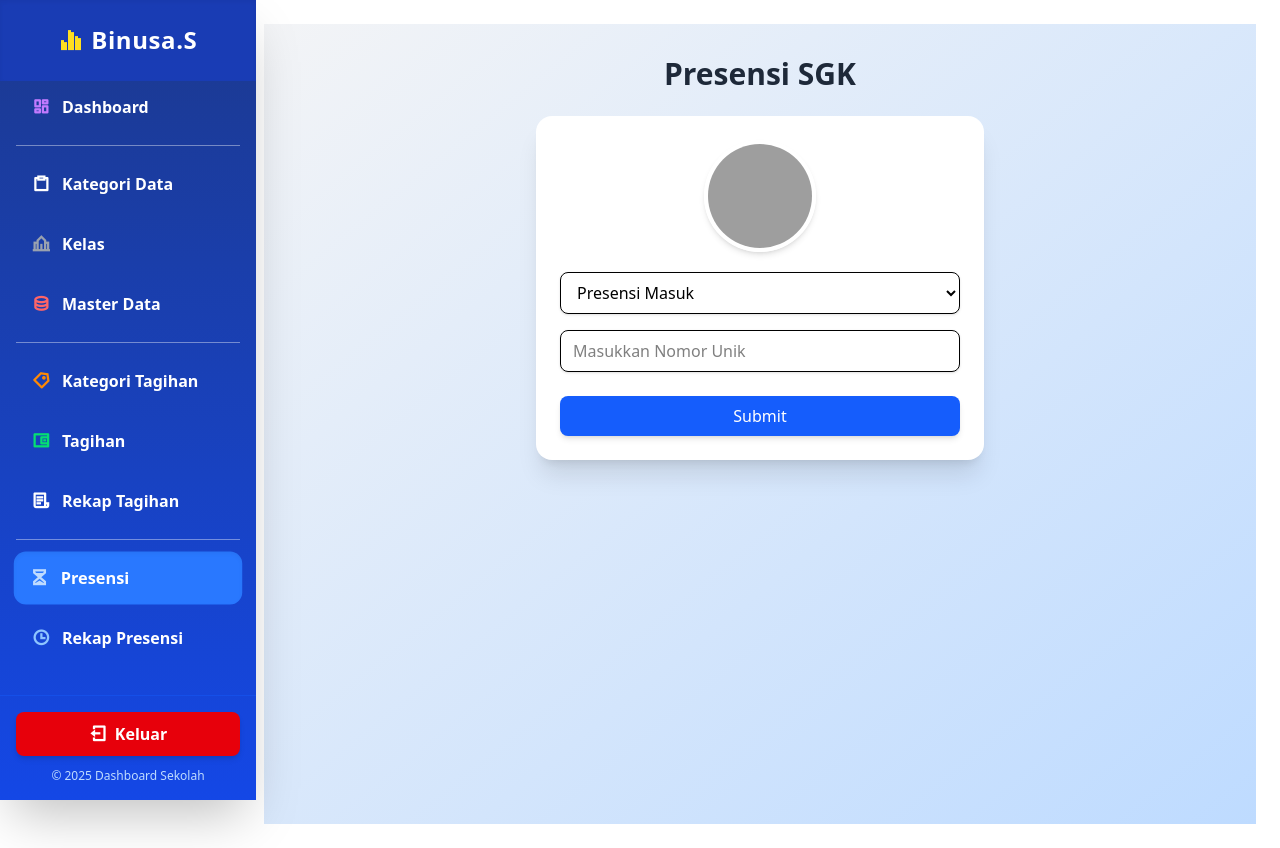
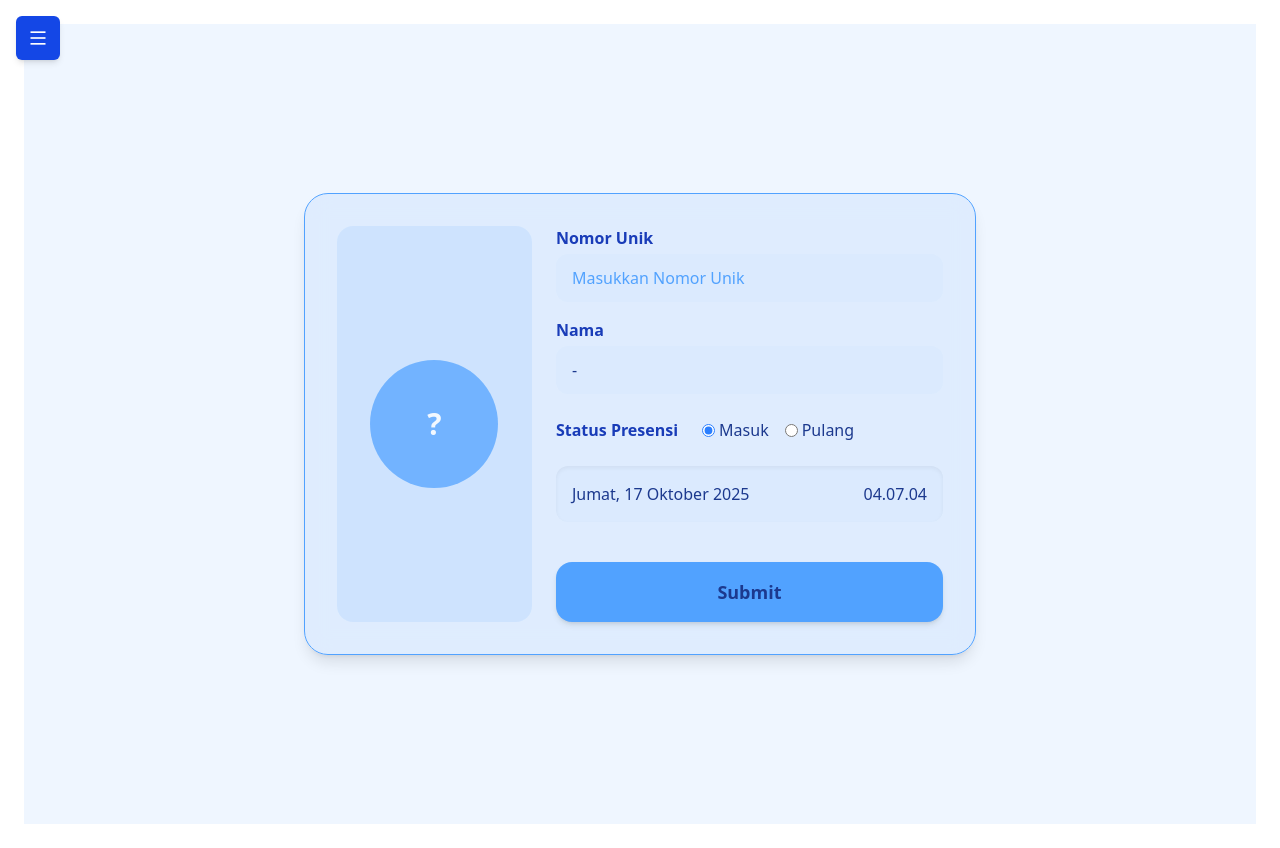
Before and after one commit to andrescrenshot/Kelompok-1, a React (Vite) app: page /Presensi in a window 1280 px wide. Built offline with nearby package versions, Linux system fonts and the light colour scheme; data requests are answered from the project's data file; grey boxes are pictures that could not be loaded.

Commit message:
Kelompok 1

```diff
--- a/db.json
+++ b/db.json
@@ -19,16 +19,6 @@
       "email": "regis@gmail.com",
       "kategori": "Guru",
       "nomorUnik": "SIS-3881"
-    },
-    {
-      "id": "4204",
-      "nama": "dafa",
-      "kelas": "X",
-      "jurusan": "TSM",
-      "jabatan": "Belum ada jabatan/bagian",
-      "email": "dr@gmail.com",
-      "kategori": "Siswa",
-      "nomorUnik": "SIS-4063"
     },
     {
       "id": "fabc",
@@ -200,106 +190,31 @@
   ],
   "presensi": [
     {
-      "id": "ad35",
-      "nomorUnik": "SIS-7340",
-      "nama": "dafa",
-      "kelas": "X",
-      "jurusan": "TKJ",
-      "kategori": "Siswa",
-      "jabatan": "Belum ada jabatan/bagian",
-      "tanggal": "2025-12-03",
-      "jamMasuk": "08.49",
-      "jamPulang": ""
-    },
-    {
-      "id": "fe00",
-      "nomorUnik": "SIS-3881",
-      "nama": "darren",
-      "kelas": "-",
-      "jurusan": "-",
-      "kategori": "Guru",
-      "jabatan": "Guru Biologi",
-      "tanggal": "2025-12-03",
-      "jamMasuk": "10.15",
-      "jamPulang": ""
-    },
-    {
-      "id": "ebcd",
-      "nomorUnik": "SIS-3679",
-      "nama": "bambang",
-      "kelas": "XI",
-      "jurusan": "TSM",
-      "kategori": "Siswa",
-      "jabatan": "Belum ada jabatan/bagian",
-      "tanggal": "2025-12-03",
-      "jamMasuk": "10.52",
-      "jamPulang": ""
-    },
-    {
-      "id": "4b26",
-      "nomorUnik": "SIS-6997",
-      "nama": "fadil ",
-      "kelas": "XII",
-      "jurusan": "TKJ",
-      "kategori": "Siswa",
-      "jabatan": "osis",
-      "tanggal": "2025-12-04",
-      "jamMasuk": "07.32",
-      "jamPulang": ""
-    },
-    {
-      "id": "5e54",
-      "nomorUnik": "SIS-3881",
-      "nama": "darren",
-      "kelas": "-",
-      "jurusan": "-",
-      "kategori": "Guru",
-      "jabatan": "Guru Biologi",
-      "tanggal": "2025-12-04",
-      "jamMasuk": "07.35",
-      "jamPulang": ""
-    },
-    {
-      "id": "d246",
+      "id": "4ffb",
       "nomorUnik": "SIS-7340",
       "nama": "dafa",
       "kategori": "Siswa",
       "kelas": "X",
       "jurusan": "TKJ",
       "jabatan": "Belum ada jabatan/bagian",
-      "tanggal": "2025-12-05",
-      "jamMasuk": "08.20",
+      "tanggal": "2025-12-09",
+      "jamMasuk": "11.27",
       "jamPulang": "",
       "statusMasuk": "Terlambat",
       "statusPulang": ""
     },
     {
-      "id": "4eb4",
-      "nomorUnik": "SIS-3881",
-      "nama": "darren",
-      "kategori": "Guru",
-      "kelas": "-",
-      "jurusan": "-",
-      "jabatan": "Guru Biologi",
-      "tanggal": "2025-12-08",
-      "jamMasuk": "07.31",
-      "jamPulang": "14.40",
-      "statusMasuk": "Terlambat",
-      "statusPulang": "Tepat Waktu"
-    },
-    {
-      "id": "50ea",
-      "nomorUnik": "SIS-7340",
-      "nama": "dafa",
-      "kategori": "Siswa",
+      "id": "ed98",
+      "nomorUnik": "SIS-3746",
+      "nama": "ayyas",
       "kelas": "X",
       "jurusan": "TKJ",
-      "jabatan": "Belum ada jabatan/bagian",
-      "tanggal": "2025-12-08",
-      "jamMasuk": "10.18",
-      "jamPulang": "14.39",
+      "kategori": "Siswa",
+      "status": "Masuk",
+      "tanggal": "2025-12-11",
+      "jam": "14:36",
       "statusMasuk": "Terlambat",
-      "statusPulang": "Tepat Waktu"
+      "jamMasuk": "14:36"
     }
   ]
 }
--- a/src/component/MainLayaout.jsx
+++ b/src/component/MainLayaout.jsx
@@ -1,15 +1,48 @@
-import React from 'react';
+import React, { useState, useEffect } from 'react';
 import Sidnav from "./Sidnav"
-import { Outlet } from 'react-router-dom';
+import { Outlet, useLocation } from 'react-router-dom';
 
 function MainLayout() {
+  const { pathname } = useLocation();
+
+  // Jika berada di halaman Presensi, sidebar auto hide
+  const autoHide = pathname === "/Presensi";
+
+  // Sidebar dibuka manual oleh user
+  const [manualOpen, setManualOpen] = useState(false);
+
+  // RESET manualOpen setiap kali pindah halaman
+  useEffect(() => {
+    setManualOpen(false);
+  }, [pathname]);
+
+  // Sidebar disembunyikan hanya jika autoHide + manualOpen masih false
+  const hideSidebar = autoHide && !manualOpen;
+
   return (
-    <>
-      <Sidnav />
-      <div className="ml-60 p-6">
+    <div className="flex">
+
+      {/* Sidebar wrapper */}
+      <div className={`${hideSidebar ? "w-0" : "w-64"} transition-all duration-300`}>
+        {!hideSidebar && <Sidnav />}
+      </div>
+
+      {/* Tombol tampilkan sidebar (hanya ketika sidebar disembunyikan) */}
+      {hideSidebar && (
+        <button
+          className="fixed top-4 left-4 z-50 bg-blue-700 hover:bg-blue-800 text-white px-3 py-2 rounded-md shadow-md"
+          onClick={() => setManualOpen(true)}
+        >
+          <i className="ri-menu-line text-xl"></i>
+        </button>
+      )}
+
+      {/* Konten utama */}
+      <div className="flex-1 p-6">
         <Outlet />
       </div>
-    </>
+
+    </div>
   );
 }
 
--- a/src/component/Presensi/Presensi.jsx
+++ b/src/component/Presensi/Presensi.jsx
@@ -1,258 +1,287 @@
-import { useState, useEffect } from "react";
+// src/pages/Presensi.js
+import { useState, useEffect, useRef } from "react";
+import Swal from "sweetalert2";
 import axios from "axios";
-import Swal from "sweetalert2";
 
 function Presensi() {
   const [nomor, setNomor] = useState("");
-  const [loading, setLoading] = useState(false);
+  const [nama, setNama] = useState("-");
+  const [status, setStatus] = useState("Masuk");
+  const [tanggal, setTanggal] = useState("");
+  const [jam, setJam] = useState("");
   const [siswaInfo, setSiswaInfo] = useState(null);
-  const [rekapHariIni, setRekapHariIni] = useState([]);
-  const [tipePresensi, setTipePresensi] = useState("Masuk"); // default Masuk
+  const [daftar, setDaftar] = useState([]);
+  const inputRef = useRef();
 
-  const API_SISWA = "http://localhost:5001/Daftar";
+  const API_DAFTAR = "http://localhost:5001/Daftar";
   const API_PRESENSI = "http://localhost:5001/presensi";
 
-  // ======================================
-  // GET REKAP HARI INI
-  // ======================================
-  const getRekapHariIni = async () => {
-    const today = new Date().toISOString().split("T")[0];
+  // Ambil master data
+  const getDaftar = async () => {
     try {
-      const res = await axios.get(`${API_PRESENSI}?tanggal=${today}`);
-      setRekapHariIni(res.data);
+      const res = await axios.get(API_DAFTAR);
+      setDaftar(res.data);
     } catch (err) {
-      console.error("Error rekap:", err);
+      console.error(err);
     }
   };
 
   useEffect(() => {
-    getRekapHariIni();
+    getDaftar();
+
+    const timer = setInterval(() => {
+      const now = new Date();
+      const options = { weekday: "long", year: "numeric", month: "long", day: "numeric" };
+      setTanggal(now.toLocaleDateString("id-ID", options));
+      setJam(now.toLocaleTimeString("id-ID", { hour12: false }));
+    }, 1000);
+
+    return () => clearInterval(timer);
   }, []);
 
-  // ======================================
-  // AUTO LOAD SISWA SAAT KETIK NOMOR
-  // ======================================
+  // Lookup siswa otomatis
   useEffect(() => {
-    const loadSiswa = async () => {
-      if (nomor.length < 4) {
-        setSiswaInfo(null);
-        return;
+    if (!nomor) {
+      setNama("-");
+      setSiswaInfo(null);
+      return;
+    }
+
+    const siswa = daftar.find((d) => d.nomorUnik === nomor.trim());
+    if (siswa) {
+      setNama(siswa.nama);
+      setSiswaInfo(siswa);
+    } else {
+      setNama("-");
+      setSiswaInfo(null);
+    }
+  }, [nomor, daftar]);
+
+  const handleSubmit = async () => {
+    if (!nomor || !siswaInfo) {
+      return Swal.fire("Error", "Nomor unik tidak valid!", "error");
+    }
+
+    const today = new Date().toISOString().split("T")[0];
+    let presensiHariIni = [];
+    try {
+      const res = await axios.get(`${API_PRESENSI}?nomorUnik=${siswaInfo.nomorUnik}`);
+      presensiHariIni = res.data.filter((p) => p.tanggal === today);
+    } catch (err) {
+      console.error("Gagal ambil presensi hari ini:", err);
+    }
+
+    const now = new Date();
+    const jamSekarang = now.getHours() + ":" + now.getMinutes().toString().padStart(2, "0");
+
+    // Logika Masuk
+    if (status === "Masuk") {
+      const sudahMasuk = presensiHariIni.some((p) => p.status === "Masuk");
+      if (sudahMasuk) {
+        return Swal.fire("Error", "Anda sudah presensi Masuk hari ini!", "error");
+      }
+      const jamMasukMulai = new Date();
+      jamMasukMulai.setHours(5, 0, 0);
+      const jamMasukAkhir = new Date();
+      jamMasukAkhir.setHours(6, 50, 0);
+
+      let statusMasuk = "Masuk";
+      if (now < jamMasukMulai || now > jamMasukAkhir) {
+        statusMasuk = "Terlambat";
       }
 
+      const presensiData = {
+        nomorUnik: siswaInfo.nomorUnik,
+        nama: siswaInfo.nama,
+        kelas: siswaInfo.kelas,
+        jurusan: siswaInfo.jurusan,
+        kategori: siswaInfo.kategori,
+        status: "Masuk",
+        tanggal: today,
+        jam: jamSekarang,
+        statusMasuk: statusMasuk,
+        jamMasuk: jamSekarang,
+      };
+
       try {
-        const res = await axios.get(`${API_SISWA}?nomorUnik=${nomor}`);
-        if (res.data.length > 0) setSiswaInfo(res.data[0]);
-        else setSiswaInfo(null);
-      } catch (error) {
-        console.log("Error auto load:", error);
+        await axios.post(API_PRESENSI, presensiData);
+        Swal.fire("Berhasil", `Presensi Masuk berhasil (${statusMasuk})`, "success");
+        setNomor("");
+        setNama("-");
+        setSiswaInfo(null);
+        inputRef.current?.focus();
+      } catch (err) {
+        console.error(err);
+        Swal.fire("Gagal melakukan presensi!", "", "error");
       }
-    };
+    }
 
-    loadSiswa();
-  }, [nomor]);
+    // Logika Pulang
+    if (status === "Pulang") {
+      const sudahMasuk = presensiHariIni.some((p) => p.status === "Masuk");
+      const sudahPulang = presensiHariIni.some((p) => p.status === "Pulang");
 
-  // ======================================
-  // HANDLE SUBMIT PRESENSI
-  // ======================================
-  const handleSubmit = async () => {
-    if (!nomor) return Swal.fire("Oops", "Nomor unik wajib diisi!", "warning");
-    if (!siswaInfo)
-      return Swal.fire("Error", "Siswa tidak ditemukan!", "error");
+      if (sudahPulang) {
+        return Swal.fire("Error", "Anda sudah presensi Pulang hari ini!", "error");
+      }
 
-    setLoading(true);
+      if (!sudahMasuk) {
+        // Siswa belum presensi Masuk → lakukan dua kali presensi
+        const konfirmasi = await Swal.fire({
+          title: "Belum presensi Masuk!",
+          text: "Anda belum presensi Masuk. Sistem akan melakukan presensi Masuk otomatis sebelum Pulang.",
+          icon: "warning",
+          showCancelButton: true,
+          confirmButtonText: "Lanjutkan",
+        });
+        if (!konfirmasi.isConfirmed) return;
 
-    try {
-      const siswa = siswaInfo;
-      const today = new Date().toISOString().split("T")[0];
-      const now = new Date();
-      const jamDigital = now.toLocaleTimeString("id-ID", {
-        hour: "2-digit",
-        minute: "2-digit",
-      });
-      const totalMenit = now.getHours() * 60 + now.getMinutes();
+        // Presensi Masuk otomatis (Terlambat jika jam >06:50)
+        let statusMasuk = "Masuk";
+        const jamMasukAkhir = new Date();
+        jamMasukAkhir.setHours(6, 50, 0);
+        if (now > jamMasukAkhir) statusMasuk = "Terlambat";
 
-      // Ambil data presensi hari ini
-      let resPresensi = await axios.get(`${API_PRESENSI}?nomorUnik=${nomor}`);
-      resPresensi = resPresensi.data.filter((p) => p.tanggal === today);
-
-      if (tipePresensi === "Masuk") {
-        if (resPresensi.length > 0) {
-          Swal.fire("Info", "Anda sudah presensi masuk hari ini.", "info");
-        } else {
-          if (totalMenit >= 300 && totalMenit <= 780) {
-            const statusMasuk = totalMenit > 420 ? "Terlambat" : "Tepat Waktu";
-
-            await axios.post(API_PRESENSI, {
-              nomorUnik: siswa.nomorUnik,
-              nama: siswa.nama,
-              kategori: siswa.kategori,
-              kelas: siswa.kelas,
-              jurusan: siswa.jurusan,
-              jabatan: siswa.jabatan || "",
-              tanggal: today,
-              jamMasuk: jamDigital,
-              jamPulang: "",
-              statusMasuk,
-              statusPulang: "",
-            });
-
-            Swal.fire(
-              "Berhasil",
-              `Presensi Masuk dicatat (${statusMasuk})`,
-              "success"
-            );
-            getRekapHariIni();
-          } else {
-            Swal.fire(
-              "Info",
-              "Waktu presensi masuk hanya 05:00 - 13:00",
-              "info"
-            );
-          }
-        }
-      } else if (tipePresensi === "Pulang") {
-        if (resPresensi.length === 0) {
-          Swal.fire("Info", "Belum presensi masuk, tidak bisa pulang.", "info");
-        } else {
-          const dataHariIni = resPresensi[0];
-          if (dataHariIni.jamPulang) {
-            Swal.fire("Info", "Anda sudah presensi pulang hari ini.", "info");
-          } else {
-            if (totalMenit >= 840 && totalMenit <= 900) {
-              const statusPulang =
-                totalMenit < 900 ? "Tepat Waktu" : "Pulang Cepat";
-
-              await axios.patch(`${API_PRESENSI}/${dataHariIni.id}`, {
-                jamPulang: jamDigital,
-                statusPulang,
-              });
-
-              Swal.fire(
-                "Berhasil",
-                `Presensi Pulang dicatat (${statusPulang})`,
-                "success"
-              );
-              getRekapHariIni();
-            } else {
-              Swal.fire("Info", "Belum waktunya pulang.", "info");
-            }
-          }
+        const presensiMasuk = {
+          nomorUnik: siswaInfo.nomorUnik,
+          nama: siswaInfo.nama,
+          kelas: siswaInfo.kelas,
+          jurusan: siswaInfo.jurusan,
+          kategori: siswaInfo.kategori,
+          status: "Masuk",
+          tanggal: today,
+          jam: jamSekarang,
+          statusMasuk: statusMasuk,
+          jamMasuk: jamSekarang,
+        };
+        try {
+          await axios.post(API_PRESENSI, presensiMasuk);
+        } catch (err) {
+          console.error(err);
         }
       }
-    } catch (error) {
-      console.error("Error presensi:", error);
-      Swal.fire("Error", "Terjadi kesalahan saat presensi", "error");
+
+      // Cek jam Pulang
+      if (now.getHours() < 15) {
+        return Swal.fire(
+          "Error",
+          "Belum waktunya pulang",
+          "error"
+        );
+      }
+
+      const presensiPulang = {
+        nomorUnik: siswaInfo.nomorUnik,
+        nama: siswaInfo.nama,
+        kelas: siswaInfo.kelas,
+        jurusan: siswaInfo.jurusan,
+        kategori: siswaInfo.kategori,
+        status: "Pulang",
+        tanggal: today,
+        jam: jamSekarang,
+        statusPulang: "Pulang",
+        jamPulang: jamSekarang,
+      };
+
+      try {
+        await axios.post(API_PRESENSI, presensiPulang);
+        Swal.fire("Berhasil", `Presensi Pulang berhasil`, "success");
+        setNomor("");
+        setNama("-");
+        setSiswaInfo(null);
+        inputRef.current?.focus();
+      } catch (err) {
+        console.error(err);
+        Swal.fire("Gagal melakukan presensi!", "", "error");
+      }
     }
-
-    setLoading(false);
-    setNomor("");
-    setSiswaInfo(null);
   };
 
   return (
-    <div
-      className="min-h-screen flex flex-col items-center p-8
-                    bg-gradient-to-br from-gray-100 to-blue-200"
-    >
-      <h2 className="text-3xl font-extrabold mb-6 text-gray-800">
-        Presensi SGK
-      </h2>
+    <div className="min-h-screen flex items-center justify-center bg-blue-50 p-5">
+      <div className="w-full max-w-2xl bg-blue-100/80 border border-blue-400 rounded-3xl p-8 flex flex-col md:flex-row gap-6 shadow-lg backdrop-blur-md">
 
-      <div className="w-full max-w-md bg-white p-6 rounded-2xl shadow-xl">
-        <img
-          className="rounded-full mx-auto mb-5 w-28 h-28 shadow-md border-4 border-white"
-          src="https://i.pinimg.com/236x/31/ec/2c/31ec2ce212492e600b8de27f38846ed7.jpg"
-          alt=""
-        />
-        {/* Pilih Tipe Presensi */}
-        <select
-          value={tipePresensi}
-          onChange={(e) => setTipePresensi(e.target.value)}
-          className="border px-3 py-2 w-full rounded-lg mb-4 shadow-sm
-             focus:ring-2 focus:ring-blue-400 focus:outline-none"
-        >
-          <option value="Masuk">Presensi Masuk</option>
-          <option value="Pulang">Presensi Pulang</option>
-        </select>
+        {/* Foto Placeholder */}
+        <div className="md:w-1/3 bg-blue-200/50 flex items-center justify-center rounded-2xl p-4">
+          <div className="w-32 h-32 bg-blue-400 rounded-full flex items-center justify-center text-white text-3xl font-bold animate-pulse">
+            ?
+          </div>
+        </div>
 
-        {/* Input Nomor */}
-        <input
-          type="text"
-          className="border px-3 py-2 w-full rounded-lg mb-4 shadow-sm
-                     focus:ring-2 focus:ring-blue-400 focus:outline-none"
-          placeholder="Masukkan Nomor Unik"
-          value={nomor}
-          onChange={(e) => setNomor(e.target.value.toUpperCase())}
-        />
+        {/* Form */}
+        <div className="md:w-2/3 flex flex-col gap-4">
+          <div>
+            <label className="text-blue-800 font-semibold">Nomor Unik</label>
+            <input
+              type="text"
+              ref={inputRef}
+              value={nomor}
+              onChange={(e) => setNomor(e.target.value)}
+              placeholder="Masukkan Nomor Unik"
+              className="w-full mt-1 px-4 py-3 rounded-xl bg-blue-100 text-blue-900 placeholder-blue-400 focus:outline-none focus:ring-2 focus:ring-blue-400"
+            />
+          </div>
 
-        {/* Tombol Submit */}
-        <button
-          className="bg-blue-600 text-white px-4 py-2 mt-2 w-full rounded-lg
-                     hover:bg-blue-700 transition shadow-md"
-          onClick={handleSubmit}
-          disabled={loading}
-        >
-          {loading ? (
-            <div className="flex justify-center items-center gap-2">
-              <div className="w-4 h-4 border-2 border-white border-t-transparent rounded-full animate-spin"></div>
-              Memproses...
+          <div>
+            <label className="text-blue-800 font-semibold">Nama</label>
+            <input
+              type="text"
+              value={nama}
+              readOnly
+              className="w-full mt-1 px-4 py-3 rounded-xl bg-blue-100 text-blue-900"
+            />
+          </div>
+
+          {/* Info siswa di bawah nama */}
+          {siswaInfo && (
+            <div className="p-4 bg-blue-200 rounded-xl text-blue-900 font-medium shadow-inner">
+              <p><strong>Kelas:</strong> {siswaInfo.kelas}</p>
+              <p><strong>Jurusan:</strong> {siswaInfo.jurusan}</p>
+              <p><strong>Kategori:</strong> {siswaInfo.kategori}</p>
             </div>
-          ) : (
-            "Submit"
           )}
-        </button>
 
-        {/* Informasi Siswa */}
-        {siswaInfo && (
-          <div
-            className="mt-6 p-4 rounded-xl shadow-md bg-gradient-to-r
-                          from-blue-50 to-indigo-100 animate-fadeIn"
+          <div className="flex items-center gap-6 mt-2">
+            <label className="text-blue-800 font-semibold">Status Presensi</label>
+            <div className="flex gap-4">
+              <label className="flex items-center gap-1 text-blue-900">
+                <input
+                  type="radio"
+                  name="status"
+                  value="Masuk"
+                  checked={status === "Masuk"}
+                  onChange={() => setStatus("Masuk")}
+                  className="accent-blue-500"
+                />
+                Masuk
+              </label>
+              <label className="flex items-center gap-1 text-blue-900">
+                <input
+                  type="radio"
+                  name="status"
+                  value="Pulang"
+                  checked={status === "Pulang"}
+                  onChange={() => setStatus("Pulang")}
+                  className="accent-blue-500"
+                />
+                Pulang
+              </label>
+            </div>
+          </div>
+
+          <div className="mt-2 p-4 bg-blue-100 rounded-xl text-blue-900 font-medium shadow-inner flex justify-between">
+            <span>{tanggal}</span>
+            <span>{jam}</span>
+          </div>
+
+          <button
+            onClick={handleSubmit}
+            className="mt-6 py-4 rounded-2xl bg-blue-400 hover:bg-blue-500 text-blue-900 font-bold text-lg shadow-md transition transform active:scale-95"
           >
-            <h3 className="text-lg font-bold mb-2 text-gray-800">
-              Informasi SGK
-            </h3>
-
-            <p>
-              <strong>Nomor Unik:</strong> {siswaInfo.nomorUnik}
-            </p>
-            <p>
-              <strong>Nama:</strong> {siswaInfo.nama}
-            </p>
-            <p>
-              <strong>Kategori:</strong> {siswaInfo.kategori}
-            </p>
-
-            {siswaInfo.kelas !== "-" && (
-              <p>
-                <strong>Kelas:</strong> {siswaInfo.kelas}
-              </p>
-            )}
-            {siswaInfo.jurusan !== "-" && (
-              <p>
-                <strong>Jurusan:</strong> {siswaInfo.jurusan}
-              </p>
-            )}
-            {siswaInfo.jabatan && (
-              <p>
-                <strong>Jabatan:</strong> {siswaInfo.jabatan}
-              </p>
-            )}
-          </div>
-        )}
+            Submit
+          </button>
+        </div>
       </div>
-
-      {/* ANIMASI CSS */}
-      <style>
-        {`
-          .animate-fadeIn {
-            animation: fadeIn .4s ease-in-out;
-          }
-          @keyframes fadeIn {
-            from { opacity: 0; transform: translateY(10px); }
-            to { opacity: 1; transform: translateY(0); }
-          }
-        `}
-      </style>
     </div>
   );
 }
--- a/src/component/Sidnav.jsx
+++ b/src/component/Sidnav.jsx
@@ -13,27 +13,27 @@ function Sidnav() {
   const isActive = (path) => location.pathname === path;
 
   // =========================
-  // MENU DEFINISI
+  // MENU DEFINISI (PROFESIONAL)
   // =========================
   const menuAtas = [
-    { path: "/Dasboard", label: "Dashboard", icon: "ri-dashboard-line text-purple-400" },
+    { path: "/Dasboard", label: "Dashboard", icon: "ri-dashboard-line text-gray-100" },
   ];
 
   const menuSiswaGuru = [
-    { path: "/KategoriData", label: "Kategori Data", icon: "ri-clipboard-line" },
-    { path: "/Kelas", label: "Kelas", icon: "ri-school-line text-gray-400" },
-    { path: "/Daftar", label: "Master Data", icon: "ri-database-2-line text-red-400" },
+    { path: "/KategoriData", label: "Kategori Data", icon: "ri-folder-2-line text-indigo-300" },
+    { path: "/Kelas", label: "Kelas", icon: "ri-group-line text-indigo-200" },
+    { path: "/Daftar", label: "Master Data", icon: "ri-database-2-line text-indigo-400" },
   ];
 
   const menuTagihan = [
-    { path: "/JenisTagihan", label: "Kategori Tagihan", icon: "ri-price-tag-3-line text-orange-400" },
-    { path: "/Tagihan", label: "Tagihan", icon: "ri-wallet-2-line text-green-400" },
-    { path: "/RekapTagihan", label: "Rekap Tagihan", icon: "ri-file-list-3-line" },
+    { path: "/JenisTagihan", label: "Kategori Tagihan", icon: "ri-file-list-2-line text-orange-300" },
+    { path: "/Tagihan", label: "Tagihan", icon: "ri-wallet-2-line text-green-300" },
+    { path: "/RekapTagihan", label: "Rekap Tagihan", icon: "ri-bar-chart-line text-yellow-300" },
   ];
 
   const menuPresensi = [
-    { path: "/Presensi", label: "Presensi", icon: "ri-hourglass-2-fill text-blue-200" },
-    { path: "/RekapPresensi", label: "Rekap Presensi", icon: "ri-time-line text-blue-300" },
+    { path: "/Presensi", label: "Presensi", icon: "ri-check-line text-blue-300" },
+    { path: "/RekapPresensi", label: "Rekap Presensi", icon: "ri-timer-line text-blue-400" },
   ];
 
   // =========================
@@ -44,7 +44,7 @@ function Sidnav() {
       onClick={() => navigate(item.path)}
       className={`w-full flex items-center gap-3 py-3 px-4 rounded-xl font-semibold text-base transition-all duration-300 ${
         isActive(item.path)
-          ? "bg-blue-500/90 text-white shadow-inner scale-[1.02]"
+          ? "bg-blue-700/90 text-white shadow-inner scale-[1.02]"
           : "hover:bg-blue-600/70 hover:translate-x-1"
       }`}
     >
@@ -57,7 +57,7 @@ function Sidnav() {
     <>
       {/* Toggle Mobile Button */}
       <button
-        className="fixed top-4 left-4 z-50 text-white bg-blue-700 hover:bg-blue-800 p-2 rounded-md md:hidden shadow-md transition duration-300"
+        className="fixed top-4 left-4 z-50 text-white bg-blue-500 hover:bg-blue-400 p-2 rounded-md md:hidden shadow-md transition duration-300"
         onClick={() => setOpen(!open)}
       >
         <i className="ri-menu-line text-2xl"></i>
@@ -65,7 +65,7 @@ function Sidnav() {
 
       {/* SIDEBAR */}
       <div
-        className={`fixed top-0 left-0 h-full w-64 bg-gradient-to-b from-blue-900 to-blue-700 text-white flex flex-col shadow-2xl transform transition-transform duration-300 ease-in-out ${
+        className={`fixed top-0 left-0 h-full w-64 bg-gradient-to-b from-blue-900 to-blue-800 text-white flex flex-col shadow-2xl transform transition-transform duration-300 ease-in-out ${
           open ? "translate-x-0" : "-translate-x-full"
         } md:translate-x-0`}
       >
```
Also changed, not shown: src/component/Presensi/RekapPresensi.jsx (+57 -16 lines).
